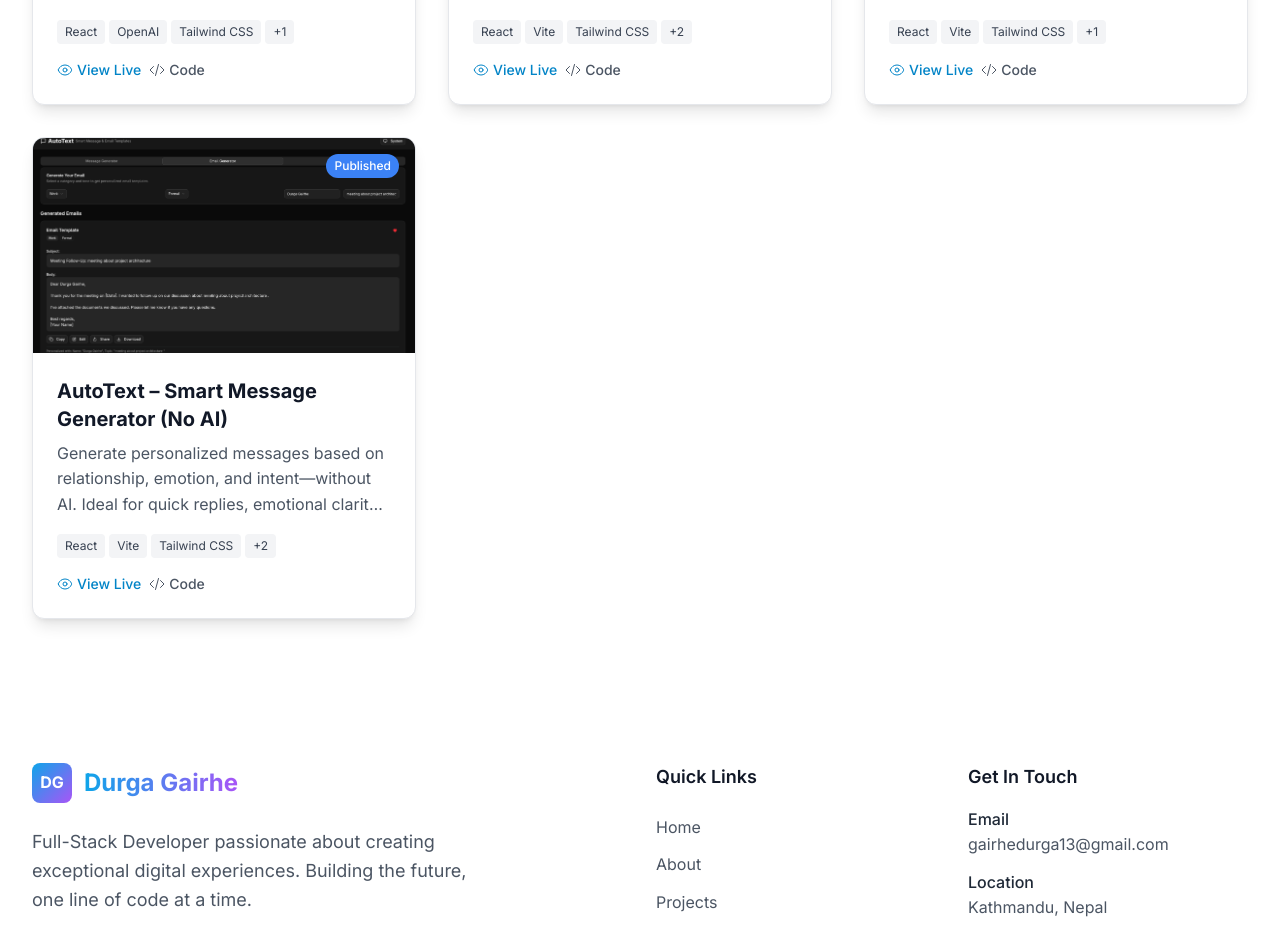
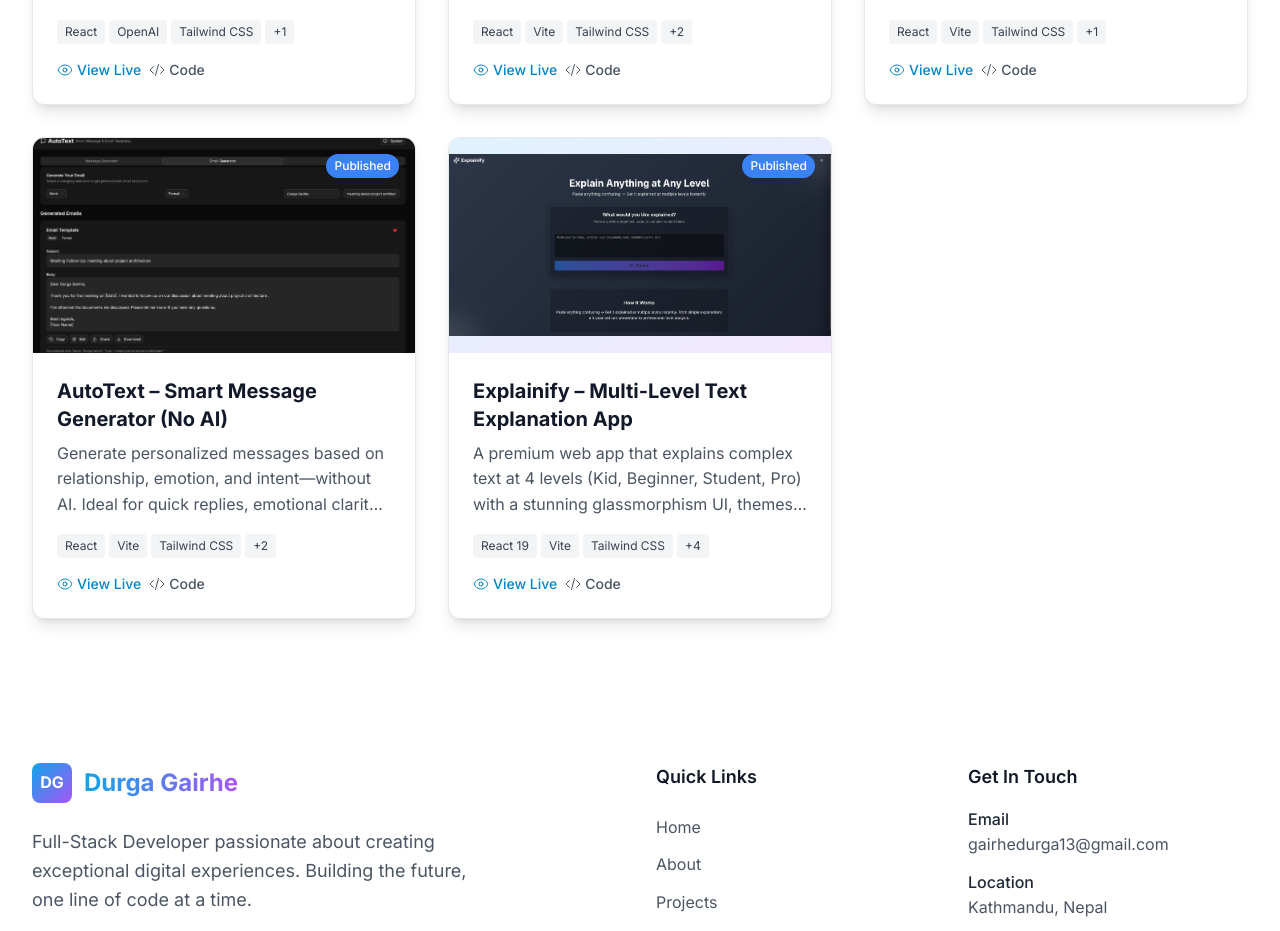
Before and after one commit to dpgaire/portfolio, a React (Vite) app: page /projects in a window 1280 px wide. Shown: the part 1780-2711 px from the top of the page. Built offline with nearby package versions, Linux system fonts and the light colour scheme.

Commit message:
add explainfy project

```diff
--- a/src/components/Projects.jsx
+++ b/src/components/Projects.jsx
@@ -195,6 +195,30 @@ const Projects = () => {
       featured: false,
       status: "Published",
     },
+    {
+  id: 10,
+  title: "Explainify – Multi-Level Text Explanation App",
+  category: "web",
+  description:
+    "A premium web app that explains complex text at 4 levels (Kid, Beginner, Student, Pro) with a stunning glassmorphism UI, themes, and smooth animations.",
+  longDescription:
+    "Explainify is a modern React-based web application that simplifies complex content by breaking it down into four levels of explanations: Kid (fun and simple analogies), Beginner (easy to understand), Student (academic level), and Pro (technical detail). It supports multiple AI providers including OpenRouter, OpenAI, Claude, and Gemini. With its glassmorphism design, smooth animations, and dark/light themes, Explainify offers an elegant and responsive user experience. Settings, API keys, and preferences are securely stored in localStorage, ensuring privacy with no data sent to external servers. Ideal for students, professionals, and anyone who wants to understand difficult text in a tailored way.",
+  image: "/images/explainify.png",
+  technologies: [
+    "React 19",
+    "Vite",
+    "Tailwind CSS",
+    "Framer Motion",
+    "shadcn/ui",
+    "next-themes",
+    "Lucide React"
+  ],
+  liveUrl: "https://explainify-eta.vercel.app/", // Replace with your deployed URL
+  githubUrl: "https://github.com/dpgaire/explainify", // Replace with actual repo URL
+  featured: false,
+  status: "Published"
+}
+
   ];
 
   const categories = [
```
Also changed, not shown: public/images/explainify.png (added).
